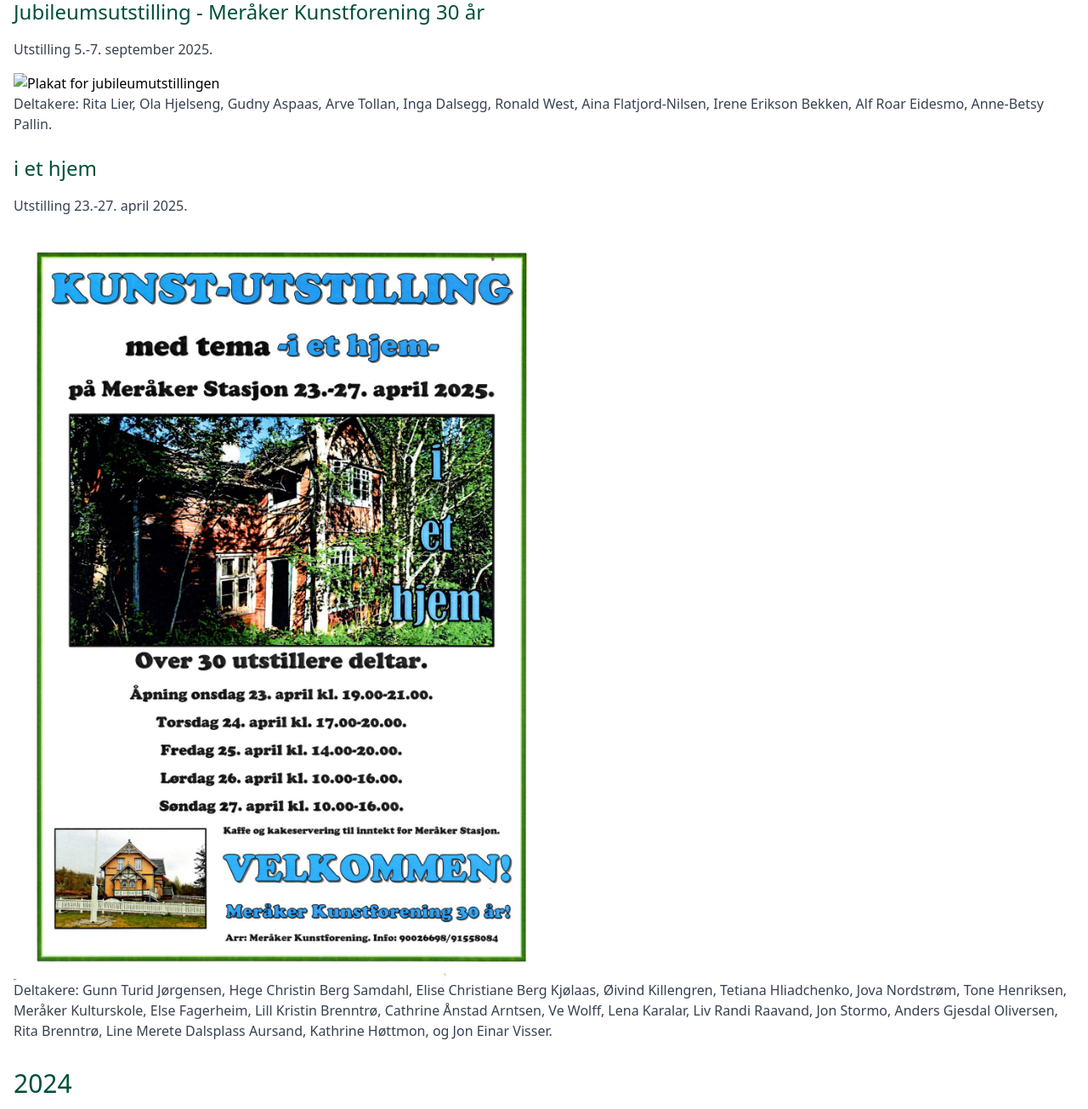
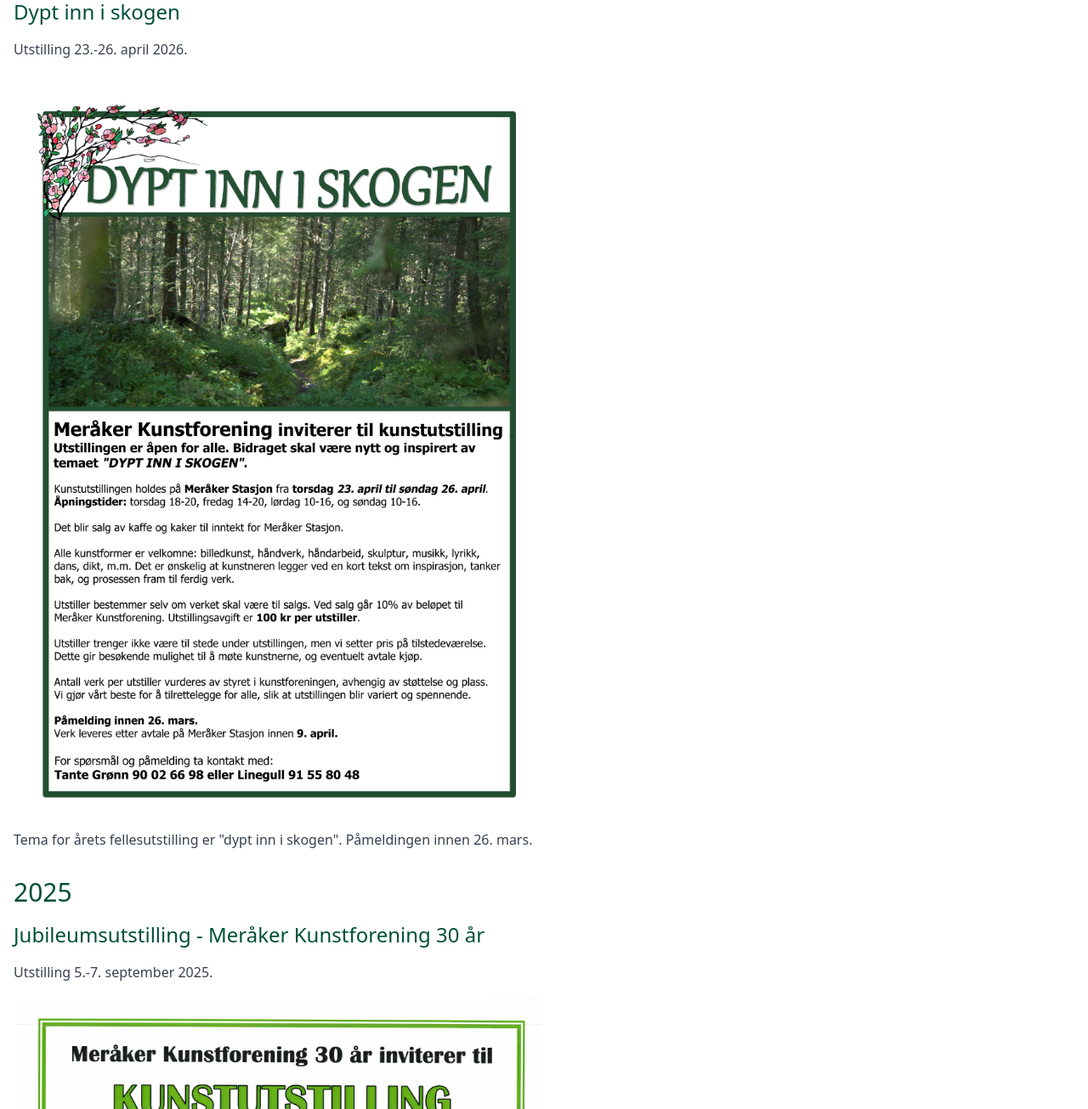
Before and after one commit to Andersgoliversen/meraakerkunstforening, a website: page utstillinger.html in a window 1280 px wide. Shown: the part 576-1881 px from the top of the page at 85% size. Drawn offline with Linux system fonts and the light colour scheme.

Commit message:
Ny utstilling

```diff
--- a/utstillinger.html
+++ b/utstillinger.html
@@ -141,6 +141,7 @@
 
   <!-- Main Content Container -->
   <div class="max-w-7xl mx-auto p-4">
+    </section>
     <section id="utstillinger" class="my-8">
       <h1 class="text-3xl mb-4 text-[oklch(0.378_0.077_168.94)]">UTSTILLINGER</h1>
       <p class="text-gray-700 mb-6">
@@ -149,15 +150,29 @@
         kunstnere.
       </p>
     </section>
+    <section id="2026" class="my-8">
+      <h1 class="text-3xl mb-4 text-[oklch(0.378_0.077_168.94)]">2026</h1>
+      <h2 class="text-2xl mb-4 text-[oklch(0.378_0.077_168.94)]">Dypt inn i skogen</h2>
+      <p class="text-gray-700 mb-6">
+        Utstilling 23.-26. april 2026.
+      </p>
+      <img src="images/Plakat_DyptInnISkogen_Liten.jpg" alt="Plakat for utstillingen dypt inn i skogen"
+        class="w-1/2 h-auto mt-4">
+        <p class="text-gray-700 mb-6">
+          Tema for årets fellesutstilling er "dypt inn i skogen". Påmeldingen innen 26. mars.
+        </p>
       <section id="2025" class="my-8">
         <h1 class="text-3xl mb-4 text-[oklch(0.378_0.077_168.94)]">2025</h1>
-      <h2 class="text-2xl mb-4 text-[oklch(0.378_0.077_168.94)]">Jubileumsutstilling - Meråker Kunstforening 30 år</h2>
+        <h2 class="text-2xl mb-4 text-[oklch(0.378_0.077_168.94)]">Jubileumsutstilling - Meråker Kunstforening 30 år
+        </h2>
         <p class="text-gray-700 mb-4">
           Utstilling 5.-7. september 2025.
         </p>
-      <img src="images/Jubileumutstilling2025_2Web.jpg" alt="Plakat for jubileumutstillingen" class="w-1/2 h-auto mt-4">
+        <img src="images/JubileumsUtstilling2025_2Web.jpg" alt="Plakat for jubileumutstillingen"
+          class="w-1/2 h-auto mt-4">
         <p class="text-gray-700 mb-6">
-        Deltakere: Rita Lier, Ola Hjelseng, Gudny Aspaas, Arve Tollan, Inga Dalsegg, Ronald West, Aina Flatjord-Nilsen,
+          Deltakere: Rita Lier, Ola Hjelseng, Gudny Aspaas, Arve Tollan, Inga Dalsegg, Ronald West, Aina
+          Flatjord-Nilsen,
           Irene Erikson Bekken, Alf Roar Eidesmo, Anne-Betsy Pallin.
         </p>
         <h2 class="text-2xl mb-4 text-[oklch(0.378_0.077_168.94)]">i et hjem</h2>
@@ -167,7 +182,8 @@
         <img src="images/iethjem_plakat1.jpg" alt="Plakat for utstillingen i et hjem" class="w-1/2 h-auto mt-4">
         <p class="text-gray-700 mb-6">
           Deltakere: Gunn Turid Jørgensen, Hege Christin Berg Samdahl, Elise Christiane Berg Kjølaas, Øivind Killengren,
-        Tetiana Hliadchenko, Jova Nordstrøm, Tone Henriksen, Meråker Kulturskole, Else Fagerheim, Lill Kristin Brenntrø,
+          Tetiana Hliadchenko, Jova Nordstrøm, Tone Henriksen, Meråker Kulturskole, Else Fagerheim, Lill Kristin
+          Brenntrø,
           Cathrine Ånstad Arntsen, Ve Wolff, Lena Karalar, Liv Randi Raavand, Jon Stormo, Anders Gjesdal Oliversen, Rita
           Brenntrø, Line Merete Dalsplass Aursand, Kathrine Høttmon, og Jon Einar Visser.
         </p>
@@ -176,7 +192,7 @@
         <h1 class="text-3xl mb-4 text-[oklch(0.378_0.077_168.94)]">2024</h1>
         <h2 class="text-2xl mb-4 text-[oklch(0.378_0.077_168.94)]">Livets glade dager</h2>
         <p class="text-gray-700 mb-6">
-        Dato. Bilder.
+          Utstilling 18.-21. april 2024.
         </p>
         <p class="text-gray-700 mb-6">
           Deltakere:
```
Lines whose indentation alone changed are shown as unchanged.
